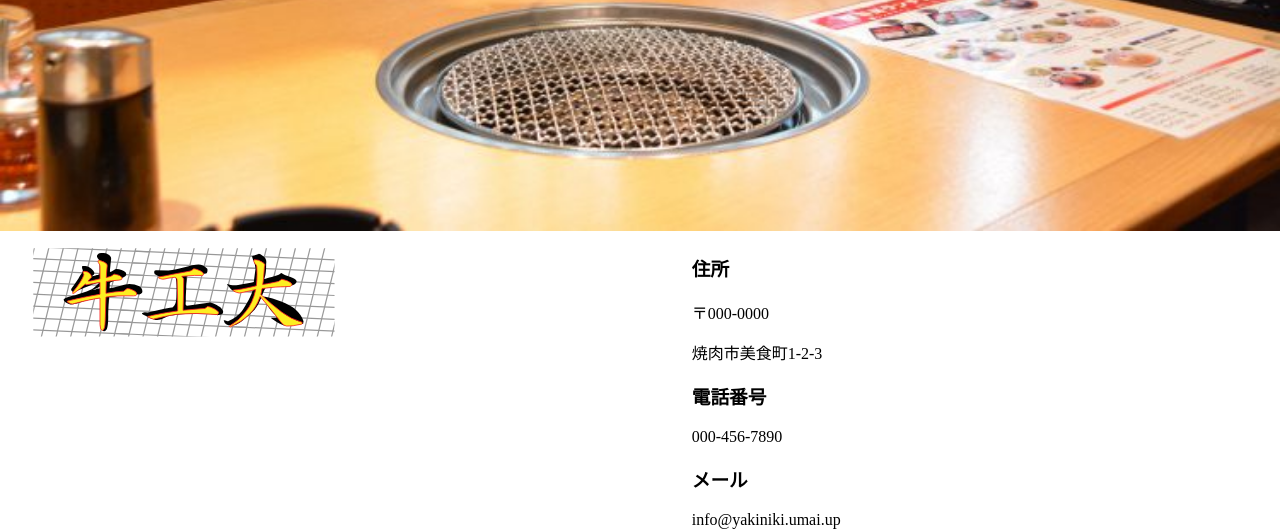
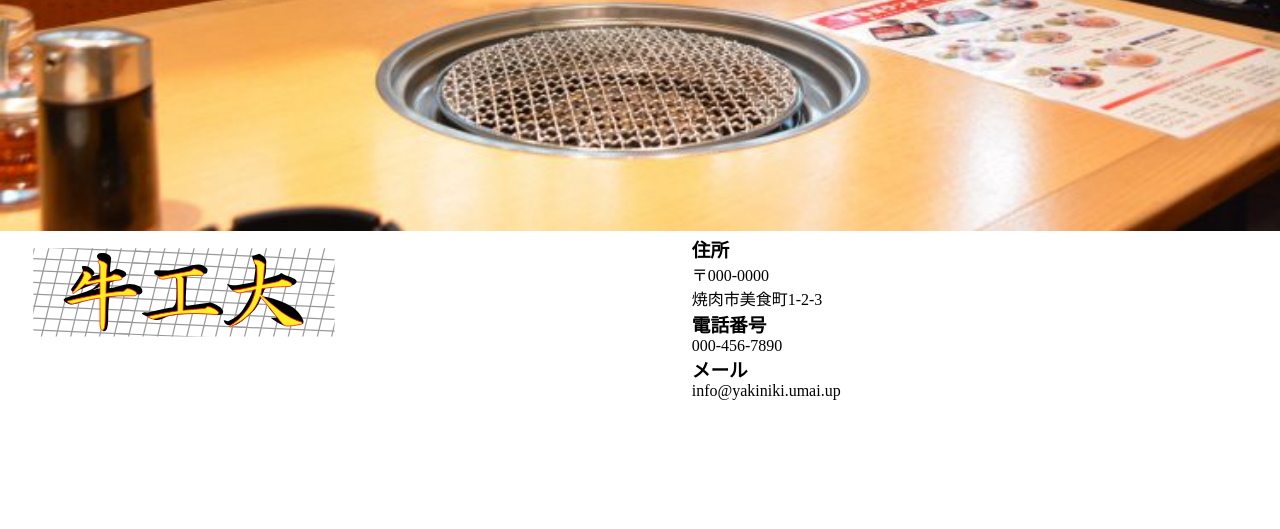
Before and after one commit to twiaight/twiaight.github.io, a PHP site: page / in a window 1280 px wide. Shown: the part 1386-1915 px from the top of the page. After the commit the page ends 1786 px from the top, so only its background shows below. Run offline with PHP 8.4, Linux system fonts and the light colour scheme.

Commit message:
Update footer.css

```diff
--- a/VisualContentDesign/footer.css
+++ b/VisualContentDesign/footer.css
@@ -3,11 +3,11 @@ footer {
   max-height: 120px;
 }
 
-footer > h3 {
+footer h3 {
   margin: 0;
 }
 
-footer > p {
+footer p {
   margin: 0;
 }
 
```
